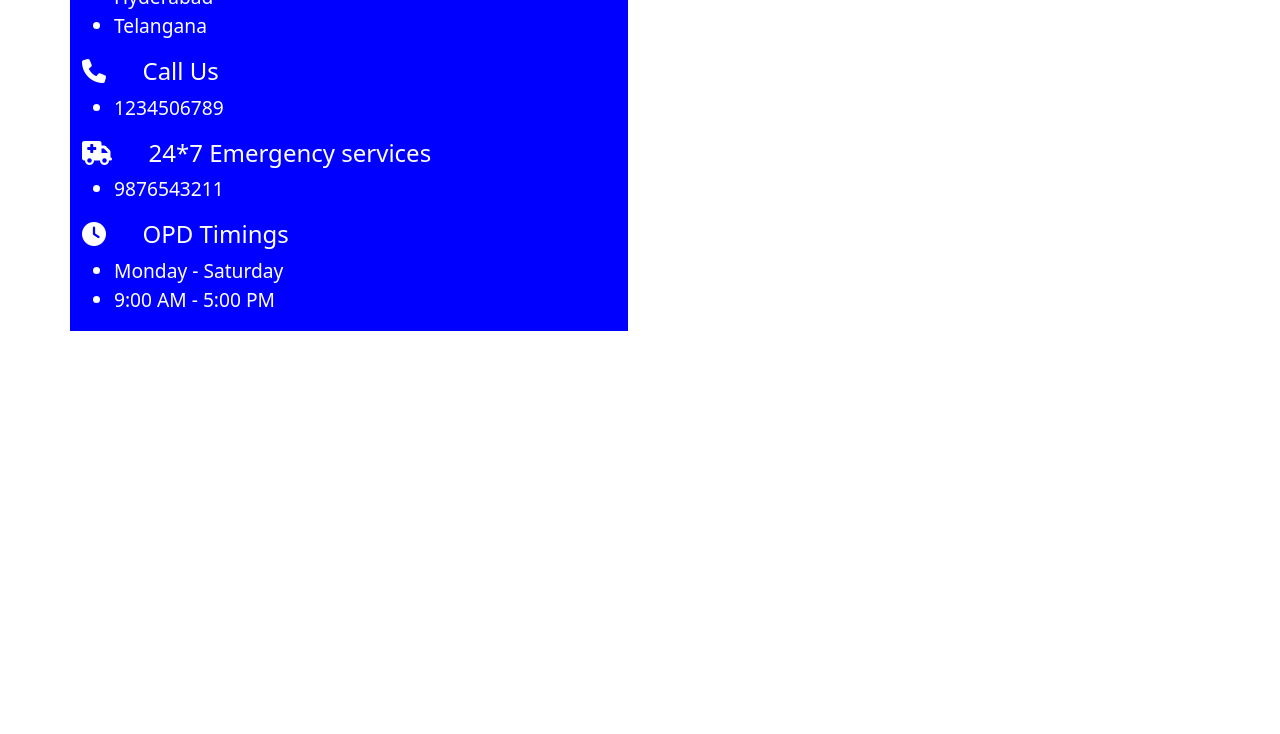
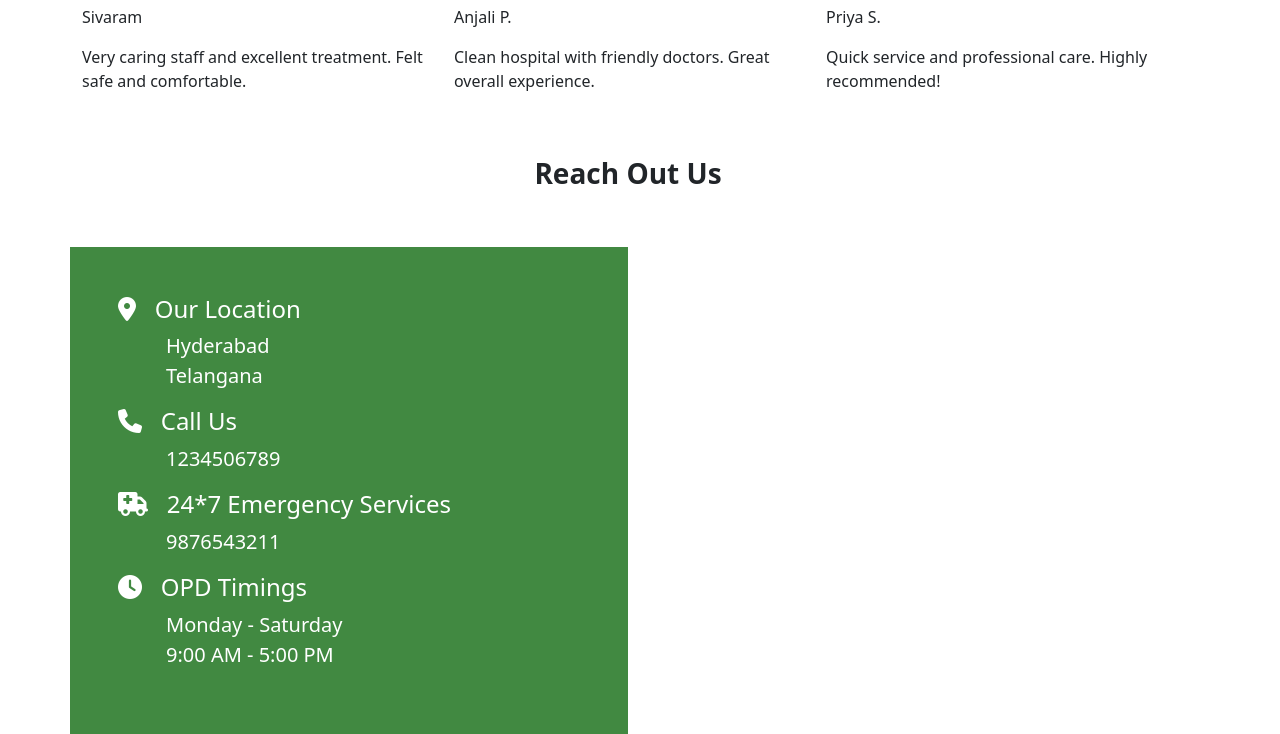
Before and after one commit to pawankalyankarri/hospital-management-using-django, a Django app: page /home/ in a window 1280 px wide. Shown: the part 3013-3747 px from the top of the page. Before the commit the page ends 3344 px from the top, so only its background shows below. Run offline with Django 5.2, Linux system fonts and the light colour scheme.

Commit message:
review videos added

```diff
--- a/Templates/home/home.html
+++ b/Templates/home/home.html
@@ -2,7 +2,7 @@
 <link rel="stylesheet" href="{%static 'css/home/home.css'%}" />
 {%endblock%} {%block body%}
 <header class="container-fluid">
-  <ul class="nav d-flex justify-content-around head_ul">
+  <ul class="nav navbar d-flex justify-content-around head_ul">
     <li class="nav-item">
       <!-- <img src="{%static 'images/hospitalImg.jpg'%}" alt=""> -->
     </li>
@@ -14,8 +14,8 @@
     <li class="nav-item"><a href="{%url 'loginurl'%}">Employee Login</a></li>
   </ul>
 </header>
-<nav class="container-fluid loginlinks">
-  <ul class="nav d-flex justify-content-around nav_ul">
+<nav class="container-fluid loginlinks" >
+  <ul class="nav navbar d-flex justify-content-around nav_ul" >
     <li class="nav-item"><a href="">HOME</a></li>
     <li class="nav-item"><a href="{%url 'patientopurl'%}">Patient op</a></li>
     <li class="nav-item">
@@ -35,19 +35,19 @@
     <li>4</li>
   </ul>
 </section>
-<section class="spe_list container mt-5 mb-5 container-fluid" >
+<section class="spe_list container mt-5 mb-5 container-fluid">
   <h3 class="m-4">Centers of Excellence</h3>
-  <ul class="nav provides d-flex flex-row container gap-4" >
+  <ul class="nav provides d-flex flex-row container gap-4">
     {%for img in images%}
-    <li class="" >
-      <div class="provide card shadow" style="max-width: 12rem;height: 18rem;">
+    <li class="">
+      <div class="provide card shadow" style="max-width: 12rem; height: 18rem">
         <img
           src="{%static 'images/'%}{{img.img}}"
           class="card-img-top"
           alt=""
         />
         <div class="card-body d-flex align-items-end">
-          <p class="card-text ">{{img.text}}</p>
+          <p class="card-text">{{img.text}}</p>
         </div>
       </div>
     </li>
@@ -164,48 +164,50 @@
     <h3 class="text-center fw-bold fs-3">Patient Experience</h3>
   </div>
   <div class="d-flex row col-12">
-    <div class="col-4">
-      <p>Here video</p>
-      <p>person</p>
-      <p>reveiw</p>
+    {%for pat_rev in reviews%}
+      <div class="col-4">
+
+      <iframe
+        src="{{pat_rev.src}}"
+        frameborder="0"
+        allow="accelerometer; autoplay; clipboard-write; encrypted-media; gyroscope; picture-in-picture"
+        allowfullscreen
+      >
+      </iframe>
+
+      <p>{{pat_rev.name}}</p>
+      <p>{{pat_rev.review}}</p>
     </div>
-    <div class="col-4">
-      <p>Here video</p>
-      <p>person</p>
-      <p>reveiw</p>
-    </div>
-    <div class="col-4">
-      <p>Here video</p>
-      <p>person</p>
-      <p>reveiw</p>
-    </div>
+
+    {%endfor%}
+
   </div>
 </section>
-<section class="container " >
-  <div class="row col-12 add-cont ">
+<section class="container text-capitalize">
+  <div class="row col-12 add-cont">
     <div class="p-5">
       <h3 class="text-center fw-bold fs-3">Reach Out Us</h3>
     </div>
-    <div class="col-6 address">
-      <h4><i class="fa-solid fa-location-dot"></i> &emsp; Our Location</h4>
-      <ul>
-        <li>Hyderabad</li>
-        <li>Telangana</li>
+    <div class="col-6 address fs-3 p-5">
+      <h4><i class="fa-solid fa-location-dot"></i> &nbsp; Our Location</h4>
+      <ul class="list-unstyled">
+        <li class="ms-5 fs-5">Hyderabad</li>
+        <li class="ms-5 fs-5">Telangana</li>
       </ul>
-      <h4><i class="fa-solid fa-phone"></i> &emsp; Call Us</h4>
-      <ul>
-        <li>1234506789</li>
+      <h4><i class="fa-solid fa-phone"></i> &nbsp; Call Us</h4>
+      <ul class="list-unstyled">
+        <li class="ms-5 fs-5">1234506789</li>
       </ul>
       <h4>
-        <i class="fa-solid fa-truck-medical"></i> &emsp; 24*7 Emergency services
+        <i class="fa-solid fa-truck-medical"></i> &nbsp; 24*7 Emergency services
       </h4>
-      <ul>
-        <li>9876543211</li>
+      <ul class="list-unstyled">
+        <li class="ms-5 fs-5">9876543211</li>
       </ul>
-      <h4><i class="fa-solid fa-clock"></i> &emsp; OPD Timings</h4>
-      <ul>
-        <li>Monday - Saturday</li>
-        <li>9:00 AM - 5:00 PM</li>
+      <h4><i class="fa-solid fa-clock"></i> &nbsp; OPD Timings</h4>
+      <ul class="list-unstyled">
+        <li class="ms-5 fs-5">Monday - Saturday</li>
+        <li class="ms-5 fs-5">9:00 AM - 5:00 PM</li>
       </ul>
     </div>
   </div>
--- a/homepage/views.py
+++ b/homepage/views.py
@@ -1,63 +1,147 @@
-from django.shortcuts import render,redirect
+from django.shortcuts import render, redirect
 from django.views import View
-from .models import Doctors,Patients
+from .models import Doctors, Patients
+
 # Create your views here.
-img = [{'img':'heart1.png','text':'Heart & Minimally Invasive Cardiac Surgery'},{'img':'gastic.webp','text':'Gastroenterology & Invasive GI Surgery'},{'img':'neurology.jpg','text':'Neruology & Endoscopic Spine Centre'},{'img':'kidney.jpeg','text':'Kidney Care & Renal Transplantation'},{'img':'cancer.avif','text':'Cancer,Hematology & Bone Marrow Transplantation'},{'img':'orthopedic.jpg','text':'Orthopedics & and Joint Replacement Surgery'},{'img':'ambulence.jpg','text':'24/7 Empergency and Trauma Care'},{'img':'robotic joint.png','text':'Robotic Joint Replacement Surgery'},{'img':'lungs.jpg','text':'Interventional Pulmonology & Critical Care'},{'img':'liver.jpg','text':'Liver,HPB & Liver Transplantation'}]
-doc_names = [{'img':'doc1.jpg'},{'img':'doc2.jpg'},{'img':'doc3.jpg'}]
-cardiology = ['heartattack','heart','chest pain','heart strock','heart pain']
-neurology = ["epilepsy", "multiple sclerosis", "Parkinson's disease", "brain tumors", "cerebral palsy", "Alzheimer","dementia"]
-dermatology = ['eczema', 'psoriasis', 'acne', 'moles', 'fungal infections','itch','skin allergy']
-all_diseases = {'cardiology':cardiology,'neurology':neurology,'dermatology':dermatology}
+img = [
+    {"img": "heart1.png", "text": "Heart & Minimally Invasive Cardiac Surgery"},
+    {"img": "gastic.webp", "text": "Gastroenterology & Invasive GI Surgery"},
+    {"img": "neurology.jpg", "text": "Neruology & Endoscopic Spine Centre"},
+    {"img": "kidney.jpeg", "text": "Kidney Care & Renal Transplantation"},
+    {"img": "cancer.avif", "text": "Cancer,Hematology & Bone Marrow Transplantation"},
+    {"img": "orthopedic.jpg", "text": "Orthopedics & and Joint Replacement Surgery"},
+    {"img": "ambulence.jpg", "text": "24/7 Empergency and Trauma Care"},
+    {"img": "robotic joint.png", "text": "Robotic Joint Replacement Surgery"},
+    {"img": "lungs.jpg", "text": "Interventional Pulmonology & Critical Care"},
+    {"img": "liver.jpg", "text": "Liver,HPB & Liver Transplantation"},
+]
+doc_names = [{"img": "doc1.jpg"}, {"img": "doc2.jpg"}, {"img": "doc3.jpg"}]
+cardiology = ["heartattack", "heart", "chest pain", "heart strock", "heart pain"]
+neurology = [
+    "epilepsy",
+    "multiple sclerosis",
+    "Parkinson's disease",
+    "brain tumors",
+    "cerebral palsy",
+    "Alzheimer",
+    "dementia",
+]
+dermatology = [
+    "eczema",
+    "psoriasis",
+    "acne",
+    "moles",
+    "fungal infections",
+    "itch",
+    "skin allergy",
+]
+all_diseases = {
+    "cardiology": cardiology,
+    "neurology": neurology,
+    "dermatology": dermatology,
+}
+
+patient_reviews = [
+    {
+        "src": "https://www.youtube.com/embed/XWn8cil5Wrw?autoplay=1&controls=1",
+        "name": "Sivaram",
+        "review": "Very caring staff and excellent treatment. Felt safe and comfortable.",
+    },
+    {
+        "src": "https://www.youtube.com/embed/39DMX-Hyl2Y?autoplay=1",
+        "name": " Anjali P.",
+        "review": "Clean hospital with friendly doctors. Great overall experience.",
+    },
+    {
+        "src": "https://www.youtube.com/embed/N0X8y_4h8No?autoplay=1",
+        "name": "Priya S.",
+        "review": "Quick service and professional care. Highly recommended!",
+    },
+]
+
 
 class Home(View):
-    def get(self,req):
+    def get(self, req):
 
-        return render(req,'home/home.html',{'images':img,'doc_names':doc_names})
+        return render(req, "home/home.html", {"images": img, "doc_names": doc_names,"reviews":patient_reviews})
+
 
 class Patientop(View):
-    def get(self,req):
+    def get(self, req):
         doc_obj = Doctors.objects.all()
-        return render(req,'home/patientop.html',{'doc_obj':doc_obj})
-    def post(self,req):
+        return render(req, "home/patientop.html", {"doc_obj": doc_obj})
+
+    def post(self, req):
         print(req.POST)
 
         #'name': ['hari'], 'age': ['2'], 'gender': ['other'], 'address': ['hyderabad'], 'disease': ['Cardiology'], 'mobile': ['987654321'], 'payment': ['on']}>
-        pname = req.POST['name']
-        page = int(req.POST['age'])
-        pgender = req.POST['gender']
-        paddress = req.POST['address']
-        pdisease = req.POST['disease']
-        pmobile = req.POST['mobile']
-        if 'payment' in req.POST:
+        pname = req.POST["name"]
+        page = int(req.POST["age"])
+        pgender = req.POST["gender"]
+        paddress = req.POST["address"]
+        pdisease = req.POST["disease"]
+        pmobile = req.POST["mobile"]
+        if "payment" in req.POST:
             if pdisease in cardiology:
-                doc_info = Doctors.objects.get(doc_spe = 'cardiology')
-                Patients.objects.create(pat_name = pname,pat_age = page,pat_gender = pgender,pat_address = paddress,pat_mobile= pmobile,pat_problem = pdisease,doctor_id = doc_info)
+                doc_info = Doctors.objects.get(doc_spe="cardiology")
+                Patients.objects.create(
+                    pat_name=pname,
+                    pat_age=page,
+                    pat_gender=pgender,
+                    pat_address=paddress,
+                    pat_mobile=pmobile,
+                    pat_problem=pdisease,
+                    doctor_id=doc_info,
+                )
             elif pdisease in neurology:
-                doc_info = Doctors.objects.get(doc_spe = 'neurology')
-                Patients.objects.create(pat_name = pname,pat_age = page,pat_gender = pgender,pat_address = paddress,pat_mobile= pmobile,pat_problem = pdisease,doctor_id = doc_info)
+                doc_info = Doctors.objects.get(doc_spe="neurology")
+                Patients.objects.create(
+                    pat_name=pname,
+                    pat_age=page,
+                    pat_gender=pgender,
+                    pat_address=paddress,
+                    pat_mobile=pmobile,
+                    pat_problem=pdisease,
+                    doctor_id=doc_info,
+                )
             elif pdisease in dermatology:
-                doc_info = Doctors.objects.get(doc_spe = 'dermatology')
-                Patients.objects.create(pat_name = pname,pat_age = page,pat_gender = pgender,pat_address = paddress,pat_mobile= pmobile,pat_problem = pdisease,doctor_id = doc_info)
+                doc_info = Doctors.objects.get(doc_spe="dermatology")
+                Patients.objects.create(
+                    pat_name=pname,
+                    pat_age=page,
+                    pat_gender=pgender,
+                    pat_address=paddress,
+                    pat_mobile=pmobile,
+                    pat_problem=pdisease,
+                    doctor_id=doc_info,
+                )
+
+        return redirect("patientopurl")
 
 
+class AddDoctor(View):
+    def get(self, req):
+        return render(req, "home/doctors.html")
 
-        return redirect('patientopurl')
+    def post(self, req):
+        print(req.POST)
+        dname = req.POST["dname"]
+        dmobile = req.POST["dmobile"]
+        dgender = req.POST["gender"]
+        dage = int(req.POST["dage"])
+        dspec = req.POST["dspec"]
+        Doctors.objects.create(
+            doc_name=dname,
+            doc_spe=dspec,
+            doc_mobile=dmobile,
+            doc_gender=dgender,
+            doc_age=dage,
+        )
+        return redirect("adddoctorurl")
 
-class AddDoctor(View):
-    def get(self,req):
-        return render(req,'home/doctors.html')
-    def post(self,req):
-        print(req.POST)
-        dname = req.POST['dname']
-        dmobile = req.POST['dmobile']
-        dgender = req.POST['gender']
-        dage = int(req.POST['dage'])
-        dspec = req.POST['dspec']
-        Doctors.objects.create(doc_name = dname,doc_spe = dspec,doc_mobile = dmobile,doc_gender = dgender,doc_age = dage)
-        return redirect('adddoctorurl')
 
 class Appointments(View):
-    def get(self,req):
+    def get(self, req):
         docs = Doctors.objects.all()
         # docAndDis = []
         # for doc in docs:
@@ -65,4 +149,6 @@ class Appointments(View):
         #         if doc.doc_spe == disease:
         #             docAndDis.append(doc.doc_spe+)
 
-        return render(req,'home/appointments.html',{'docs':docs,'all_diseases':all_diseases})
+        return render(
+            req, "home/appointments.html", {"docs": docs, "all_diseases": all_diseases}
+        )
--- a/static/css/home/home.css
+++ b/static/css/home/home.css
@@ -16,6 +16,9 @@
 .loginlinks{
     background-color: aliceblue;
     max-width: 100%;
+    position: sticky;
+    top:0;
+    z-index: 5;
 
 }
 .nav_ul .nav-item{
@@ -81,7 +84,11 @@
 }
 /* contact and address */
 .address{
-    background-color: blue !important;
+    background-color: rgb(65, 137, 65) !important;
     color:white !important;
-    font-size: larger !important;
+
 }
+
+.promotions{
+    margin-top: 10%;
+}
```
